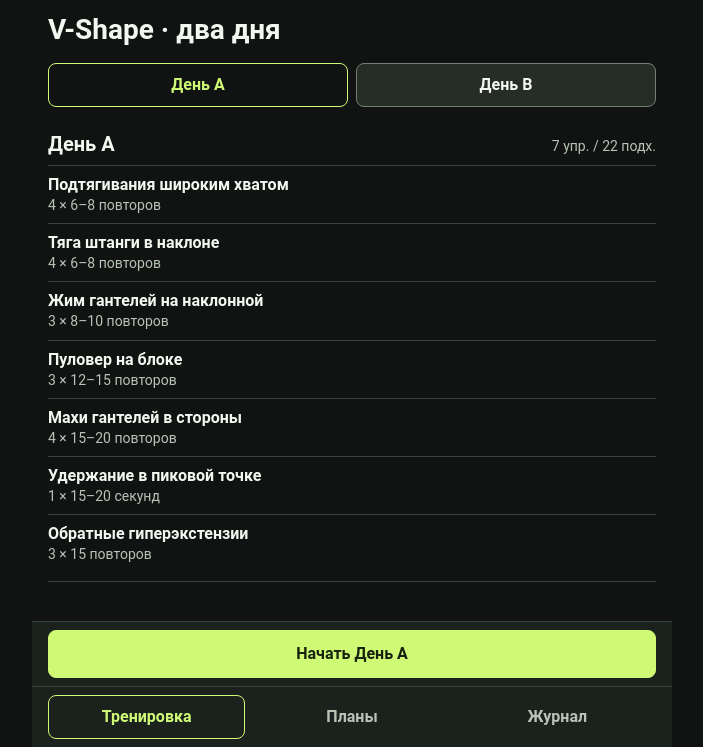
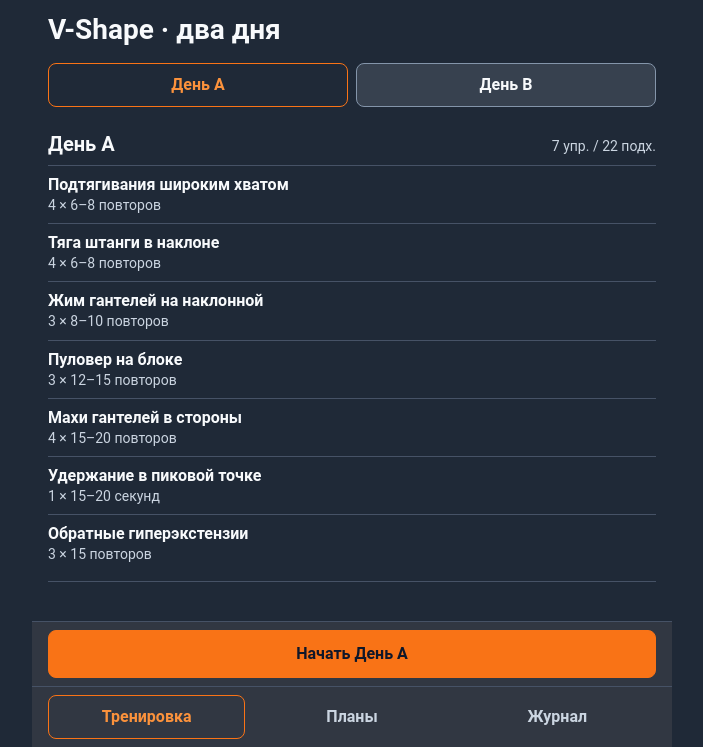
Before and after one commit to KleinNikita/traningassistant, a plain HTML site: page index.html in a window 1280 px wide. Shown: the part 53-800 px from the top of the page, without its empty margins (288-991 px from the left). Drawn offline with Linux system fonts and the light colour scheme.

Commit message:
Apply slate and orange fitness palette and simplify app icon

```diff
--- a/index.html
+++ b/index.html
@@ -3,11 +3,11 @@
 <head>
   <meta charset="utf-8">
   <meta name="viewport" content="width=device-width,initial-scale=1,viewport-fit=cover,interactive-widget=resizes-content">
-  <meta name="theme-color" content="#101311">
+  <meta name="theme-color" content="#1F2937">
   <meta name="description" content="Тренировочные планы и журнал подходов, доступные без сети.">
   <title>TraningAssistant (тренировки)</title>
-  <link rel="icon" href="./barbell-192.png">
-  <link rel="apple-touch-icon" href="./barbell-192.png">
+  <link rel="icon" href="./slate-barbell-192.png">
+  <link rel="apple-touch-icon" href="./slate-barbell-192.png">
   <link rel="manifest" href="./manifest.webmanifest">
   <link rel="stylesheet" href="./style.css">
   <script defer src="./plans.js"></script>
--- a/style.css
+++ b/style.css
@@ -2,18 +2,19 @@
 /* Critique: Keep every training input above the tab bar and let the exercise list scroll independently. */
 :root {
   color-scheme: dark;
-  --color-bg: #101311;
-  --color-surface: #1B211D;
-  --color-raised: #252D26;
-  --color-selected: #2B3925;
-  --color-text: #F4F7EF;
-  --color-muted: #B8C4B7;
-  --color-control-border: #758175;
-  --color-divider: #39443A;
-  --color-accent: #CEFA76;
-  --color-accent-ink: #17210D;
-  --color-focus: #F1D285;
-  --color-success: #9EE6AE;
+  --color-bg: #1F2937;
+  --color-surface: #313742;
+  --color-raised: #37414F;
+  --color-selected: #293447;
+  --color-text: #F8FAFC;
+  --color-muted: #CBD5E1;
+  --color-control-border: #8495AA;
+  --color-divider: #465266;
+  --color-accent: #F97316;
+  --color-accent-light: #FB923C;
+  --color-accent-ink: #0F172A;
+  --color-focus: #FB923C;
+  --color-success: #22C55E;
   --color-danger: #FFAAA6;
   --color-scrim: rgb(0 0 0 / 72%);
   --font-ui: Roboto, system-ui, sans-serif;
@@ -94,9 +95,9 @@ button:active, summary:active { background: var(--color-selected); }
 button:disabled { background: var(--color-surface); color: var(--color-muted); border-color: var(--color-divider); cursor: not-allowed; }
 :where(button,input,select,summary,a):focus-visible { outline: 3px solid var(--color-focus); outline-offset: 2px; }
 nav button { border-color: transparent; background: transparent; color: var(--color-muted); padding-inline: 4px; }
-button[aria-pressed=true] { background: transparent; color: var(--color-accent); border-color: var(--color-accent); }
+button[aria-pressed=true] { background: transparent; color: var(--color-accent-light); border-color: var(--color-accent); }
 .primary { width: 100%; min-height: var(--hit); background: var(--color-accent); border-color: var(--color-accent); color: var(--color-accent-ink); }
-.primary:active { background: var(--color-success); color: var(--color-accent-ink); }
+.primary:active { background: var(--color-accent-light); color: var(--color-accent-ink); }
 h1, h2, p { margin: 0; }
 h1, h2 { text-wrap: balance; overflow-wrap: break-word; min-width: 0; }
 h1 { font-size: 1.75rem; line-height: 1.22; margin-bottom: 16px; }
--- a/sw.js
+++ b/sw.js
@@ -1,6 +1,6 @@
 const prefix = 'vshape-' + new URL(self.registration.scope).pathname + '-';
-const name = prefix + '9';
-const assets = ['./','./index.html','./style.css','./app.js','./plans.js','./manifest.webmanifest','./plan.json','./barbell-192.png','./barbell-512.png'];
+const name = prefix + '10';
+const assets = ['./','./index.html','./style.css','./app.js','./plans.js','./manifest.webmanifest','./plan.json','./slate-barbell-192.png','./slate-barbell-512.png'];
 self.addEventListener('install', event => {
   event.waitUntil(caches.open(name).then(cache => cache.addAll(assets.map(path => new Request(path, {cache: "reload"})))).then(()=>self.skipWaiting()));
 });
```
Also changed, not shown: manifest.webmanifest, slate-barbell-192.png (added), slate-barbell-512.png (added), 1 other file.
